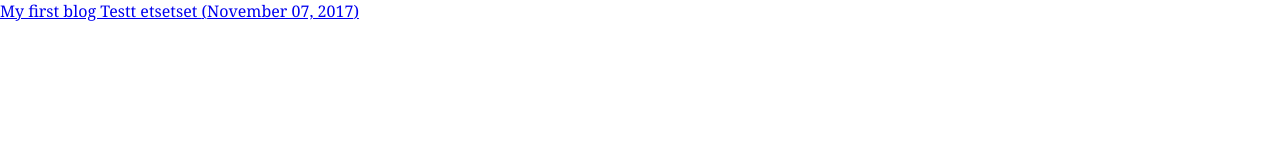
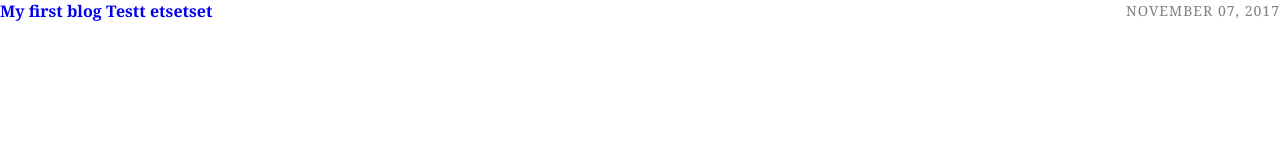
Before and after one commit to leo-generali/leo-generali.github.io, a Gatsby site: page /writing in a window 1280 px wide. Built offline with nearby package versions, Linux system fonts and the light colour scheme; Gatsby itself is replaced by a stand-in of ours; some packages are replaced by stand-ins of ours; what typography-theme-github would draw is missing.

Commit message:
Style post links to blog

```diff
--- a/src/components/PostLink/index.js
+++ b/src/components/PostLink/index.js
@@ -3,12 +3,37 @@ import Link from 'gatsby-link'
 
 import styled from 'styled-components'
 
+const StyledPostLink = styled(Link)`
+  display: flex;
+  justify-content: space-between;
+  align-items: center;
+  font-weight: 600;
+  color: ${props => props.theme.linkColor};
+  transition: 0.2s;
+
+  :hover {
+    color: ${props => props.theme.linkHover};
+    text-decoration: none;
+  }
+`;
+
+const Title = styled.span`
+
+`;
+
+const Date = styled.span`
+  font-size: 14px;
+  color: grey;
+  font-weight: 100;
+  text-transform: uppercase;
+  letter-spacing: 1px;
+`;
+
 const PostLink = ({ post }) => (
-  <div>
-    <Link to={post.frontmatter.path}>
-      {post.frontmatter.title} ({post.frontmatter.date})
-    </Link>
-  </div>
+  <StyledPostLink to={post.frontmatter.path}>
+    <Title>{post.frontmatter.title}</Title>
+    <Date>{post.frontmatter.date}</Date>
+  </StyledPostLink>
 );
 
 export default PostLink;
--- a/src/pages/writing.js
+++ b/src/pages/writing.js
@@ -3,7 +3,7 @@ import PostLink from "../components/PostLink";
 
 const Writing = ({ data: { allMarkdownRemark: { edges } } }) => {
   const Posts = edges
-    .filter(edge => !!edge.node.frontmatter.date) // You can filter your posts based on some criteria
+    .filter(edge => !!edge.node.frontmatter.date)
     .map(edge => <PostLink key={edge.node.id} post={edge.node} />);
   return <div>{Posts}</div>;
 };
```
